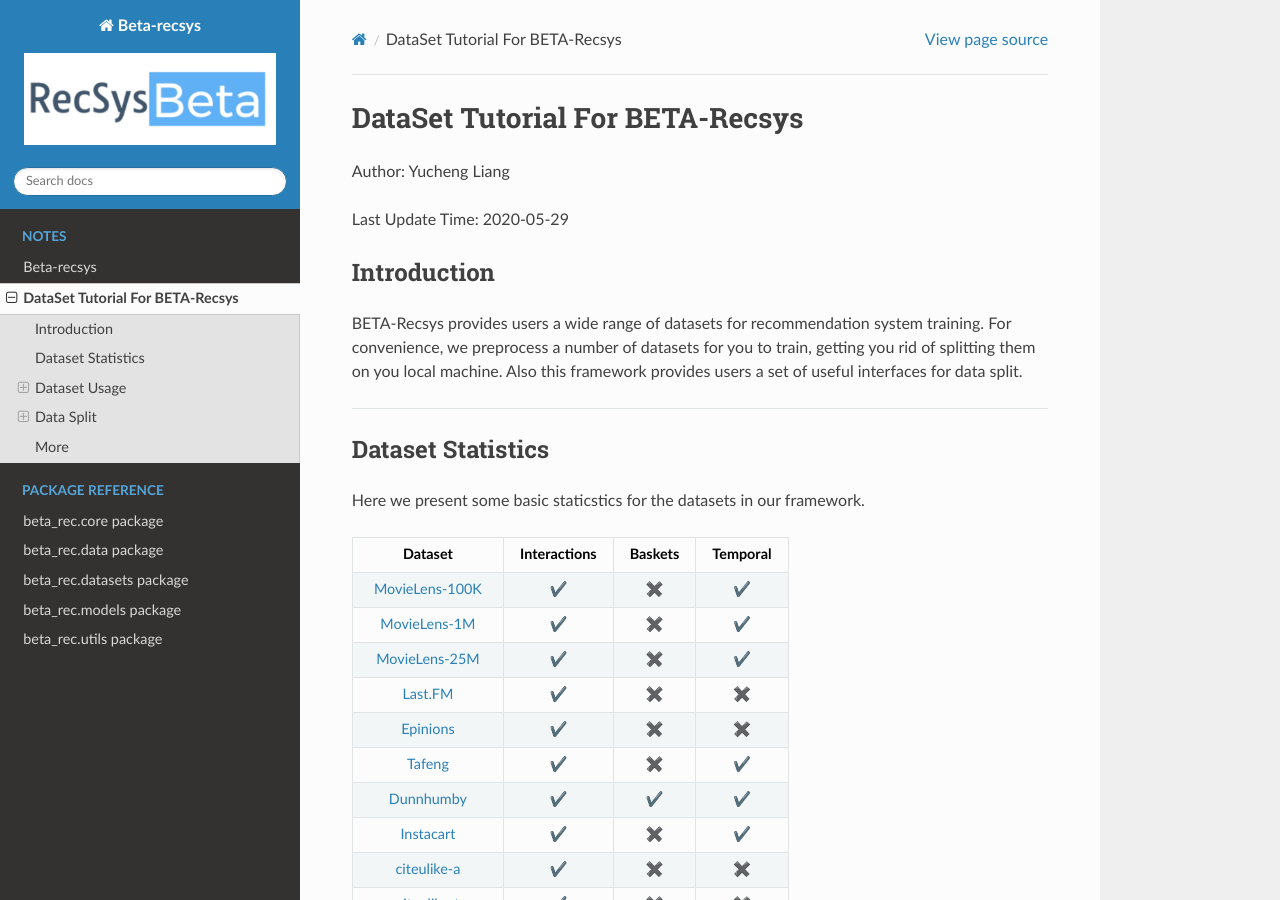
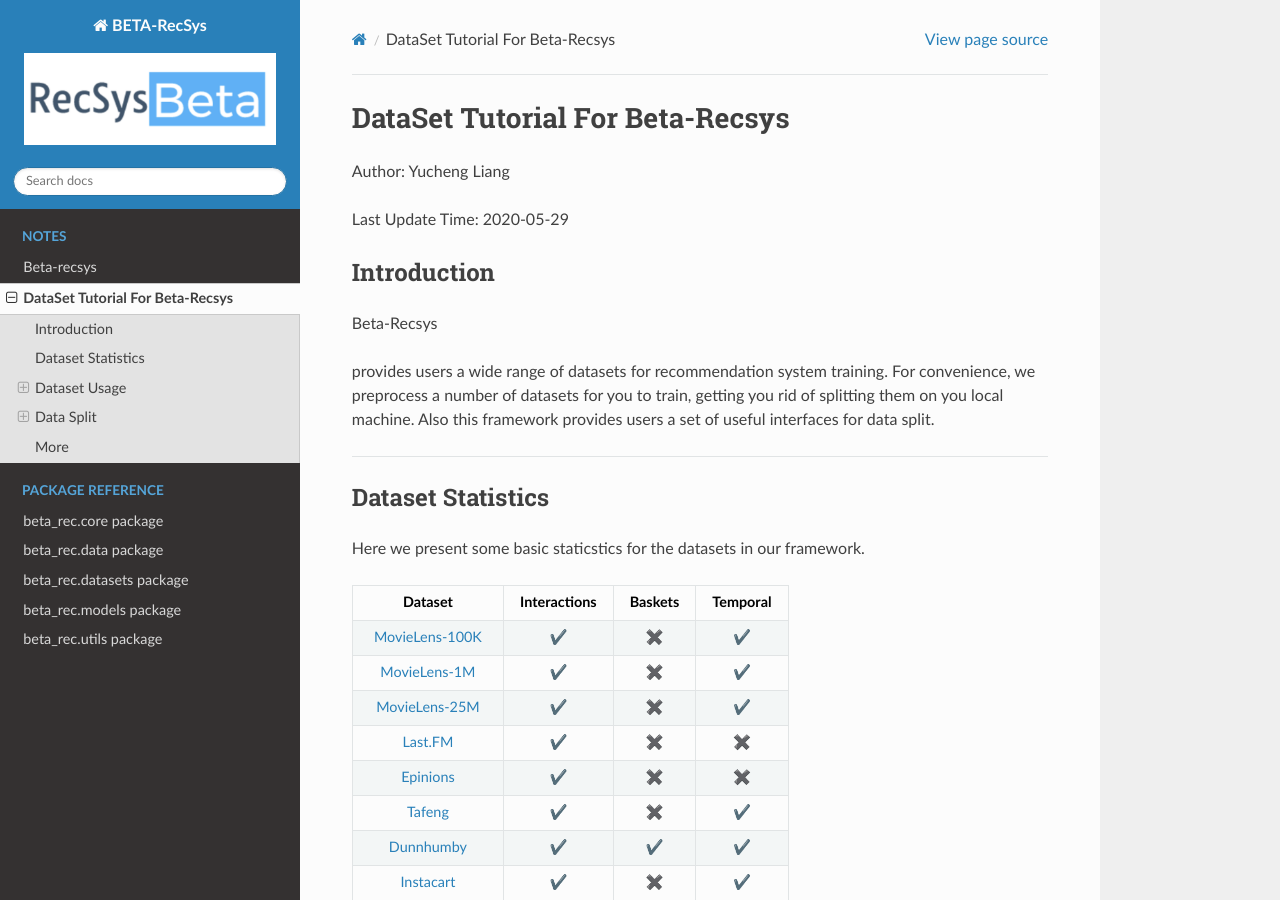
Before and after one commit to beta-team/beta-recsys, a Sphinx documentation site: the page built from docs/notes/dataset_tutorial.md, in a window 1280 px wide and 900 px high. Built offline with Sphinx 7.4.7 and the Read the Docs theme 2.0.0, drawn with Linux system fonts in a browser that asks for light colours; some of the changed text lies outside the part shown.

````diff
--- a/docs/conf.py
+++ b/docs/conf.py
@@ -24,9 +24,9 @@ sys.path.insert(0, os.path.abspath(".."))
 
 # -- Project information -----------------------------------------------------
 
-project = "Beta-recsys"
-copyright = "2020, Beta-team"
-author = "Beta-team"
+project = "BETA-RecSys"
+copyright = "2020, BETA-team"
+author = "BETA-team"
 
 
 # -- General configuration ---------------------------------------------------
--- a/docs/index.rst
+++ b/docs/index.rst
@@ -1,9 +1,9 @@
-.. Beta-recsys documentation master file, created by
+.. Beta-RecSys documentation master file, created by
    sphinx-quickstart on Mon May 25 15:25:07 2020.
    You can adapt this file completely to your liking, but it should at least
    contain the root `toctree` directive.
 
-Welcome to Beta-recsys's documentation!
+Welcome to Beta-RecSys's documentation!
 =======================================
 .. image:: https://codecov.io/gh/leungyukshing/beta-recsys/branch/develop/graph/badge.svg
   :target: https://codecov.io/gh/leungyukshing/beta-recsys
--- a/docs/notes/dataset_tutorial.md
+++ b/docs/notes/dataset_tutorial.md
@@ -1,4 +1,4 @@
-# DataSet Tutorial For BETA-Recsys
+# DataSet Tutorial For Beta-Recsys
 
 Author: Yucheng Liang
 
@@ -6,7 +6,10 @@ Last Update Time: 2020-05-29
 
 ## Introduction
 
-BETA-Recsys provides users a wide range of datasets for recommendation system training. For convenience, we preprocess a number of datasets for you to train, getting you rid of splitting them on you local machine. Also this framework provides users a set of useful interfaces for data split.
+Beta-Recsys
+
+
+ provides users a wide range of datasets for recommendation system training. For convenience, we preprocess a number of datasets for you to train, getting you rid of splitting them on you local machine. Also this framework provides users a set of useful interfaces for data split.
 
 ---
 
@@ -102,7 +105,10 @@ Also, we provide some information about the dataset content such as the number o
 
 ### Download Data
 
-BETA-Recsys provides download interface for users to download different dataset. Here is an example:
+Beta-Recsys
+
+
+ provides download interface for users to download different dataset. Here is an example:
 
 ```python
 import sys
````
Also changed, not shown: other parts of docs/index.rst (+1 -1 lines), docs/notes/beta-recsys.md (deleted, +0 -13 lines), docs/notes/installation.md (added, +22 -0 lines).
